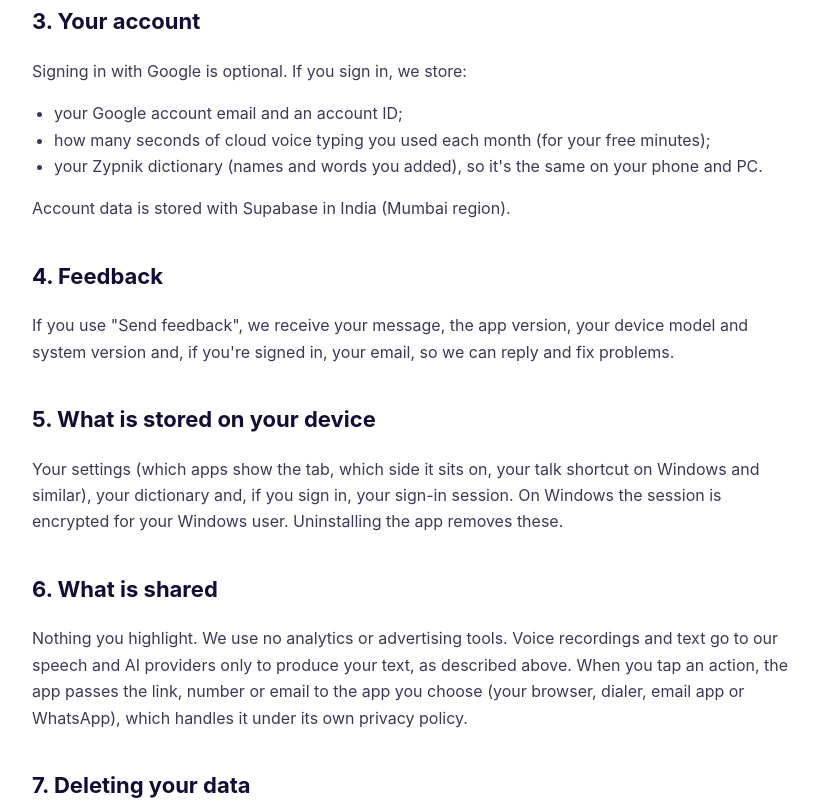
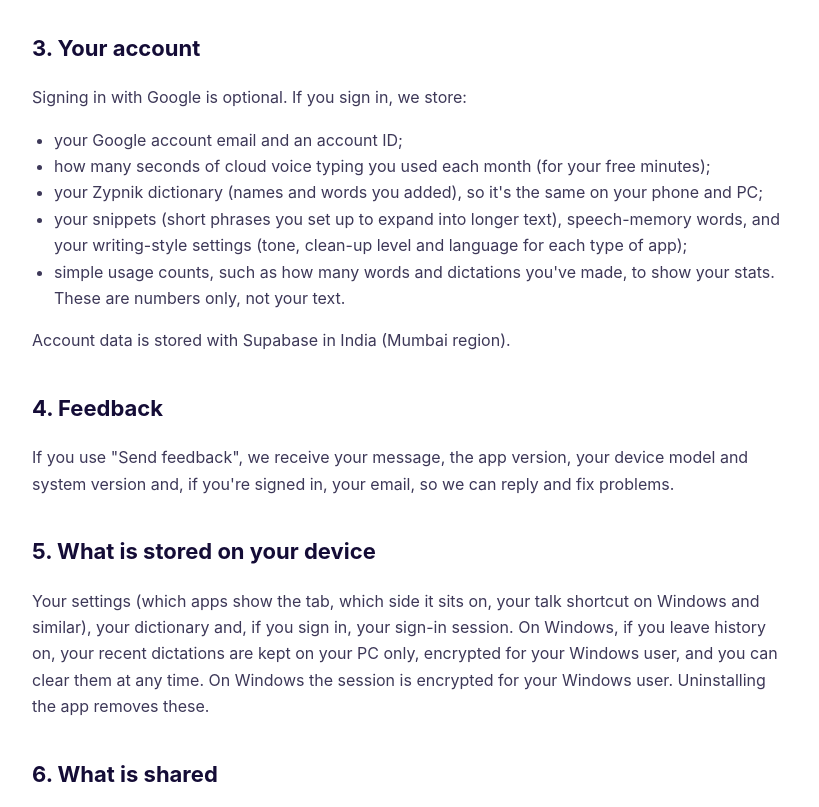
Before and after one commit to biotecnika/zypnik-site, a plain HTML site: page privacy.html in a window 1280 px wide. Shown: the part 1701-2508 px from the top of the page, without its empty margins (228-1047 px from the left). Drawn offline with Linux system fonts and the light colour scheme.

Commit message:
Privacy: banking apps, account data (snippets, style settings, usage counts), Windows local history
Co-Authored-By: Claude Opus 5.5 <noreply@anthropic.com>
Claude-Session: https://claude.ai/code/session_01RDTsnatt33wvE2CJGEjUR3

```diff
--- a/privacy.html
+++ b/privacy.html
@@ -2,7 +2,7 @@
 <style>body{font-family:"Inter",system-ui,-apple-system,"Segoe UI",Roboto,sans-serif;color:#140C36;margin:0;line-height:1.65;-webkit-font-smoothing:antialiased}nav{border-bottom:1px solid #E6E1F7}nav div{max-width:760px;margin:0 auto;padding:0 24px;height:64px;display:flex;align-items:center}nav a{display:flex;gap:10px;align-items:center;font-weight:800;font-size:22px;text-decoration:none;color:inherit;letter-spacing:-.02em}nav img{width:32px}main{max-width:760px;margin:0 auto;padding:40px 24px 60px}h1{font-size:40px;letter-spacing:-.03em;line-height:1.1}h2{margin-top:36px;font-size:22px}p,li{color:#3d3858}a{color:#6C3BF5}ul{padding-left:22px}footer{border-top:1px solid #E6E1F7;color:#5B5675;font-size:14px;text-align:center;padding:28px}</style></head>
 <body><nav><div><a href="/"><img src="logo.svg" alt="">zypnik</a></div></nav><main>
 <h1>Zypnik — Privacy Policy</h1>
-<p><b>Last updated: 21 November 2026</b></p>
+<p><b>Last updated: 22 November 2026</b></p>
 <p>Zypnik ("the app", made by the Hyperlinkers team) is published by BioTecNika Info Labs Pvt. Ltd., Bengaluru, India ("we", "us"). This policy covers the Zypnik Android app, Zypnik for Windows and the zypnik.com website.</p>
 
 <h2>The short version</h2>
@@ -21,6 +21,7 @@
 <li>When you tap the tab, it takes one still picture of the screen so moving content pauses while you highlight. Only the part you highlight is read, on your phone, using on-device recognition (Google ML Kit, built into the app). The picture is deleted straight after.</li>
 <li>Screenshots you share to Zypnik, and text you send from the text-selection menu, are read the same way, on your phone, and not stored.</li>
 <li>It notes which app is on screen and whether a keyboard is open, only to show the tab in the apps you chose and to offer voice typing while you type.</li>
+<li>In banking, payment and investing apps, Zypnik hides its tab and reads nothing.</li>
 </ul>
 <p>Zypnik never reads anything between swipes, never records your screen, never reads password fields, and never taps or changes anything in other apps, except typing your spoken words into the box you chose. None of this screen content is sent to us.</p>
 
@@ -36,7 +37,9 @@
 <ul>
 <li>your Google account email and an account ID;</li>
 <li>how many seconds of cloud voice typing you used each month (for your free minutes);</li>
-<li>your Zypnik dictionary (names and words you added), so it's the same on your phone and PC.</li>
+<li>your Zypnik dictionary (names and words you added), so it's the same on your phone and PC;</li>
+<li>your snippets (short phrases you set up to expand into longer text), speech-memory words, and your writing-style settings (tone, clean-up level and language for each type of app);</li>
+<li>simple usage counts, such as how many words and dictations you've made, to show your stats. These are numbers only, not your text.</li>
 </ul>
 <p>Account data is stored with Supabase in India (Mumbai region).</p>
 
@@ -44,7 +47,7 @@
 <p>If you use "Send feedback", we receive your message, the app version, your device model and system version and, if you're signed in, your email, so we can reply and fix problems.</p>
 
 <h2>5. What is stored on your device</h2>
-<p>Your settings (which apps show the tab, which side it sits on, your talk shortcut on Windows and similar), your dictionary and, if you sign in, your sign-in session. On Windows the session is encrypted for your Windows user. Uninstalling the app removes these.</p>
+<p>Your settings (which apps show the tab, which side it sits on, your talk shortcut on Windows and similar), your dictionary and, if you sign in, your sign-in session. On Windows, if you leave history on, your recent dictations are kept on your PC only, encrypted for your Windows user, and you can clear them at any time. On Windows the session is encrypted for your Windows user. Uninstalling the app removes these.</p>
 
 <h2>6. What is shared</h2>
 <p>Nothing you highlight. We use no analytics or advertising tools. Voice recordings and text go to our speech and AI providers only to produce your text, as described above. When you tap an action, the app passes the link, number or email to the app you choose (your browser, dialer, email app or WhatsApp), which handles it under its own privacy policy.</p>
```
